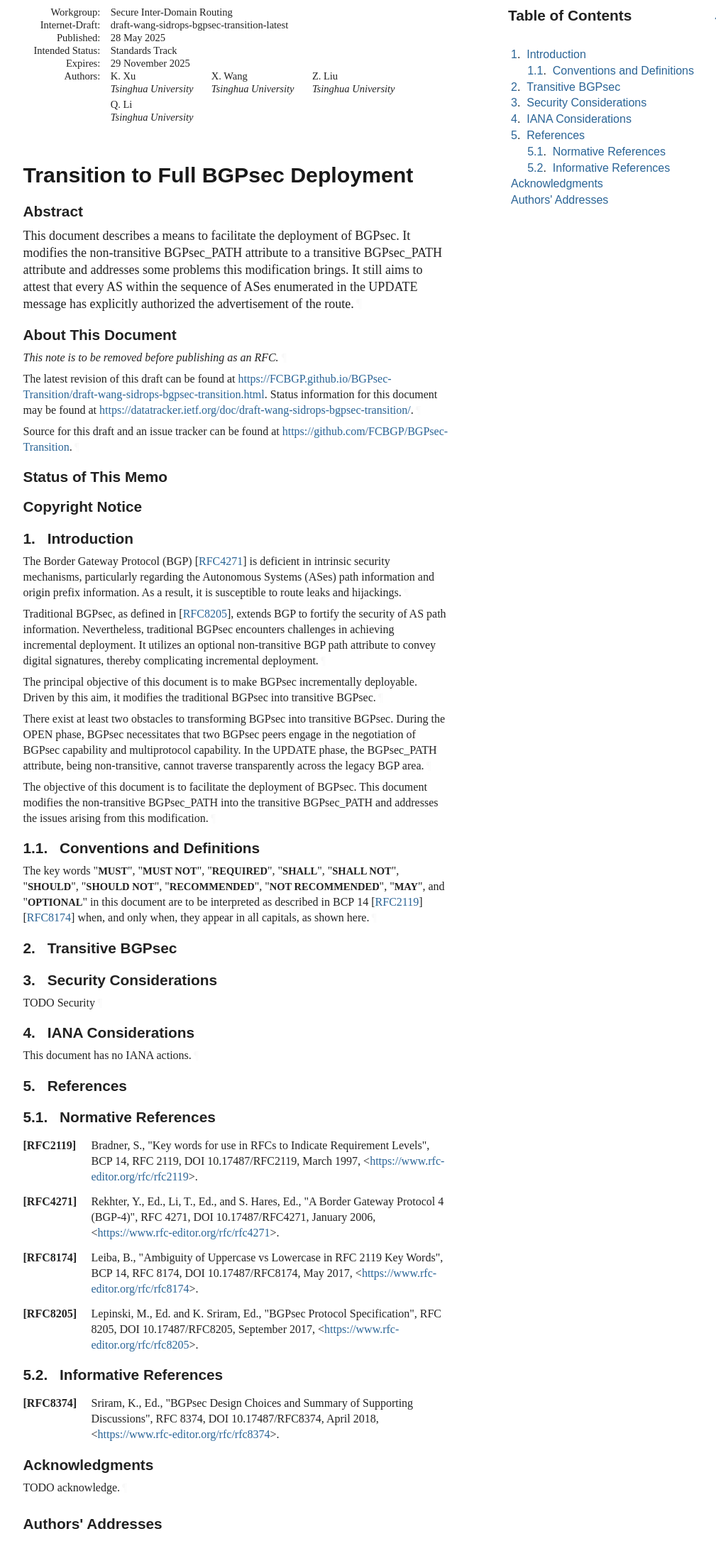
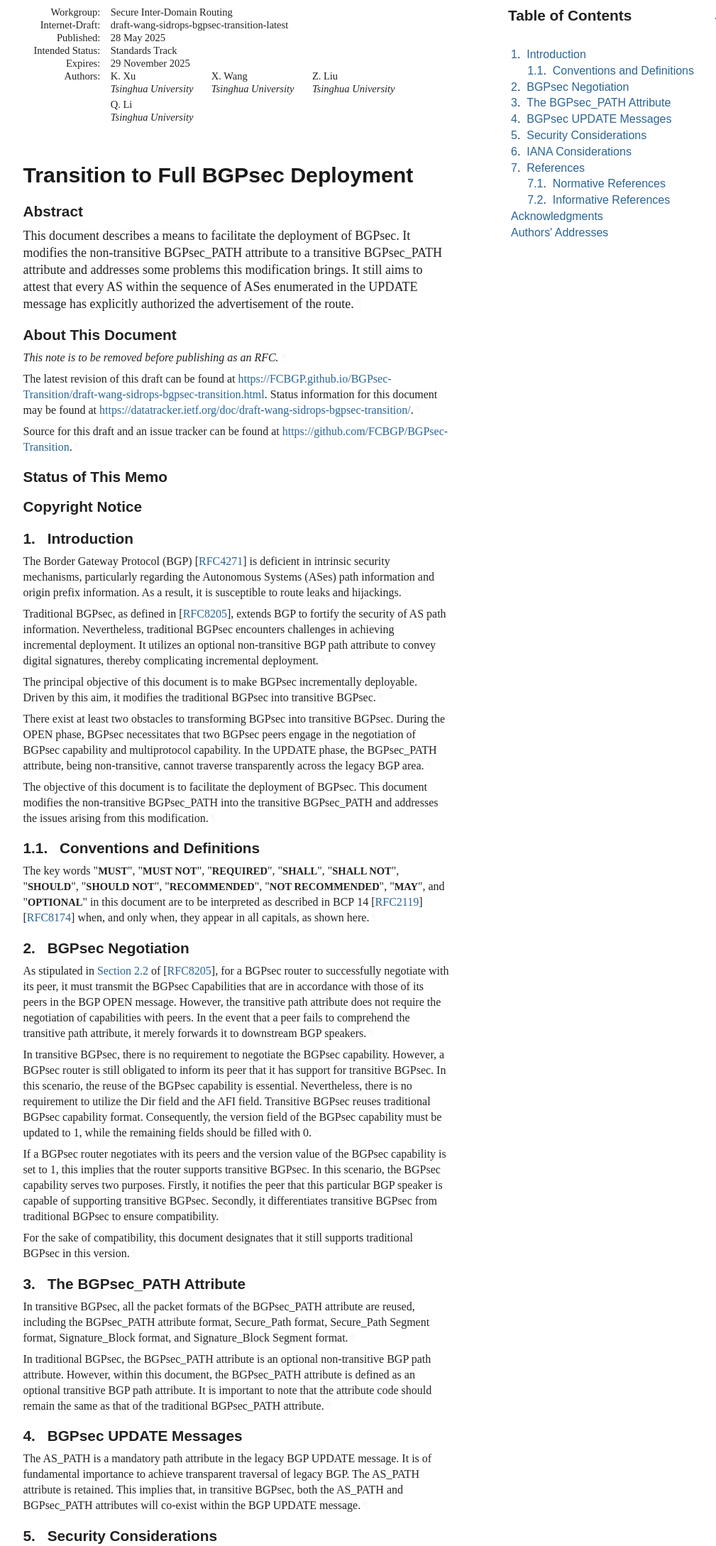
Before and after one commit to FCBGP/FCBGP-BGPsec-Transition, a plain HTML site: page v00/draft-wang-sidrops-bgpsec-transition.html in a window 1280 px wide. Shown: the part 67-2245 px from the top of the page at 71% size, without its empty margins (92-1101 px from the left). Drawn offline with Linux system fonts and the light colour scheme; a web font is replaced by a local one.

Commit message:
Script updating gh-pages from 4c3ad1c. [ci skip]

```diff
--- a/v00/draft-wang-sidrops-bgpsec-transition.html
+++ b/v00/draft-wang-sidrops-bgpsec-transition.html
@@ -1165,30 +1165,36 @@ svg :is([fill="white"], [fill^="#fff"]) {
             </ul>
 </li>
           <li class="compact toc ulBare ulEmpty" id="section-toc.1-1.2">
-            <p id="section-toc.1-1.2.1" class="keepWithNext"><a href="#section-2" class="auto internal xref">2</a>.  <a href="#name-transitive-bgpsec" class="internal xref">Transitive BGPsec</a></p>
+            <p id="section-toc.1-1.2.1" class="keepWithNext"><a href="#section-2" class="auto internal xref">2</a>.  <a href="#name-bgpsec-negotiation" class="internal xref">BGPsec Negotiation</a></p>
 </li>
           <li class="compact toc ulBare ulEmpty" id="section-toc.1-1.3">
-            <p id="section-toc.1-1.3.1"><a href="#section-3" class="auto internal xref">3</a>.  <a href="#name-security-considerations" class="internal xref">Security Considerations</a></p>
+            <p id="section-toc.1-1.3.1"><a href="#section-3" class="auto internal xref">3</a>.  <a href="#name-the-bgpsec_path-attribute" class="internal xref">The BGPsec_PATH Attribute</a></p>
 </li>
           <li class="compact toc ulBare ulEmpty" id="section-toc.1-1.4">
-            <p id="section-toc.1-1.4.1"><a href="#section-4" class="auto internal xref">4</a>.  <a href="#name-iana-considerations" class="internal xref">IANA Considerations</a></p>
+            <p id="section-toc.1-1.4.1"><a href="#section-4" class="auto internal xref">4</a>.  <a href="#name-bgpsec-update-messages" class="internal xref">BGPsec UPDATE Messages</a></p>
 </li>
           <li class="compact toc ulBare ulEmpty" id="section-toc.1-1.5">
-            <p id="section-toc.1-1.5.1"><a href="#section-5" class="auto internal xref">5</a>.  <a href="#name-references" class="internal xref">References</a></p>
+            <p id="section-toc.1-1.5.1"><a href="#section-5" class="auto internal xref">5</a>.  <a href="#name-security-considerations" class="internal xref">Security Considerations</a></p>
+</li>
+          <li class="compact toc ulBare ulEmpty" id="section-toc.1-1.6">
+            <p id="section-toc.1-1.6.1"><a href="#section-6" class="auto internal xref">6</a>.  <a href="#name-iana-considerations" class="internal xref">IANA Considerations</a></p>
+</li>
+          <li class="compact toc ulBare ulEmpty" id="section-toc.1-1.7">
+            <p id="section-toc.1-1.7.1"><a href="#section-7" class="auto internal xref">7</a>.  <a href="#name-references" class="internal xref">References</a></p>
 <ul class="compact toc ulBare ulEmpty">
-<li class="compact toc ulBare ulEmpty" id="section-toc.1-1.5.2.1">
-                <p id="section-toc.1-1.5.2.1.1"><a href="#section-5.1" class="auto internal xref">5.1</a>.  <a href="#name-normative-references" class="internal xref">Normative References</a></p>
+<li class="compact toc ulBare ulEmpty" id="section-toc.1-1.7.2.1">
+                <p id="section-toc.1-1.7.2.1.1"><a href="#section-7.1" class="auto internal xref">7.1</a>.  <a href="#name-normative-references" class="internal xref">Normative References</a></p>
 </li>
-              <li class="compact toc ulBare ulEmpty" id="section-toc.1-1.5.2.2">
-                <p id="section-toc.1-1.5.2.2.1"><a href="#section-5.2" class="auto internal xref">5.2</a>.  <a href="#name-informative-references" class="internal xref">Informative References</a></p>
+              <li class="compact toc ulBare ulEmpty" id="section-toc.1-1.7.2.2">
+                <p id="section-toc.1-1.7.2.2.1"><a href="#section-7.2" class="auto internal xref">7.2</a>.  <a href="#name-informative-references" class="internal xref">Informative References</a></p>
 </li>
             </ul>
 </li>
-          <li class="compact toc ulBare ulEmpty" id="section-toc.1-1.6">
-            <p id="section-toc.1-1.6.1"><a href="#appendix-A" class="auto internal xref"></a><a href="#name-acknowledgments" class="internal xref">Acknowledgments</a></p>
+          <li class="compact toc ulBare ulEmpty" id="section-toc.1-1.8">
+            <p id="section-toc.1-1.8.1"><a href="#appendix-A" class="auto internal xref"></a><a href="#name-acknowledgments" class="internal xref">Acknowledgments</a></p>
 </li>
-          <li class="compact toc ulBare ulEmpty" id="section-toc.1-1.7">
-            <p id="section-toc.1-1.7.1"><a href="#appendix-B" class="auto internal xref"></a><a href="#name-authors-addresses" class="internal xref">Authors' Addresses</a></p>
+          <li class="compact toc ulBare ulEmpty" id="section-toc.1-1.9">
+            <p id="section-toc.1-1.9.1"><a href="#appendix-B" class="auto internal xref"></a><a href="#name-authors-addresses" class="internal xref">Authors' Addresses</a></p>
 </li>
         </ul>
 </nav>
@@ -1217,38 +1223,59 @@ appear in all capitals, as shown here.<a href="#section-1.1-1" class="pilcrow">
 </div>
 </section>
 </div>
-<div id="transitive-bgpsec">
+<div id="bgpsec-negotiation">
 <section id="section-2">
-      <h2 id="name-transitive-bgpsec">
-<a href="#section-2" class="section-number selfRef">2. </a><a href="#name-transitive-bgpsec" class="section-name selfRef">Transitive BGPsec</a>
-    </h2>
+      <h2 id="name-bgpsec-negotiation">
+<a href="#section-2" class="section-number selfRef">2. </a><a href="#name-bgpsec-negotiation" class="section-name selfRef">BGPsec Negotiation</a>
+      </h2>
+<p id="section-2-1">As stipulated in <span><a href="https://rfc-editor.org/rfc/rfc8205#section-2.2" class="relref">Section 2.2</a> of [<a href="#RFC8205" class="cite xref">RFC8205</a>]</span>, for a BGPsec router to successfully negotiate with its peer, it must transmit the BGPsec Capabilities that are in accordance with those of its peers in the BGP OPEN message. However, the transitive path attribute does not require the negotiation of capabilities with peers. In the event that a peer fails to comprehend the transitive path attribute, it merely forwards it to downstream BGP speakers.<a href="#section-2-1" class="pilcrow">¶</a></p>
+<p id="section-2-2">In transitive BGPsec, there is no requirement to negotiate the BGPsec capability. However, a BGPsec router is still obligated to inform its peer that it has support for transitive BGPsec. In this scenario, the reuse of the BGPsec capability is essential. Nevertheless, there is no requirement to utilize the Dir field and the AFI field. Transitive BGPsec reuses traditional BGPsec capability format. Consequently, the version field of the BGPsec capability must be updated to 1, while the remaining fields should be filled with 0.<a href="#section-2-2" class="pilcrow">¶</a></p>
+<p id="section-2-3">If a BGPsec router negotiates with its peers and the version value of the BGPsec capability is set to 1, this implies that the router supports transitive BGPsec. In this scenario, the BGPsec capability serves two purposes. Firstly, it notifies the peer that this particular BGP speaker is capable of supporting transitive BGPsec. Secondly, it differentiates transitive BGPsec from traditional BGPsec to ensure compatibility.<a href="#section-2-3" class="pilcrow">¶</a></p>
+<p id="section-2-4">For the sake of compatibility, this document designates that it still supports traditional BGPsec in this version.<a href="#section-2-4" class="pilcrow">¶</a></p>
+</section>
+</div>
+<div id="the-bgpsecpath-attribute">
+<section id="section-3">
+      <h2 id="name-the-bgpsec_path-attribute">
+<a href="#section-3" class="section-number selfRef">3. </a><a href="#name-the-bgpsec_path-attribute" class="section-name selfRef">The BGPsec_PATH Attribute</a>
+      </h2>
+<p id="section-3-1">In transitive BGPsec, all the packet formats of the BGPsec_PATH attribute are reused, including the BGPsec_PATH attribute format, Secure_Path format, Secure_Path Segment format, Signature_Block format, and Signature_Block Segment format.<a href="#section-3-1" class="pilcrow">¶</a></p>
+<p id="section-3-2">In traditional BGPsec, the BGPsec_PATH attribute is an optional non-transitive BGP path attribute. However, within this document, the BGPsec_PATH attribute is defined as an optional transitive BGP path attribute. It is important to note that the attribute code should remain the same as that of the traditional BGPsec_PATH attribute.<a href="#section-3-2" class="pilcrow">¶</a></p>
+</section>
+</div>
+<div id="bgpsec-update-messages">
+<section id="section-4">
+      <h2 id="name-bgpsec-update-messages">
+<a href="#section-4" class="section-number selfRef">4. </a><a href="#name-bgpsec-update-messages" class="section-name selfRef">BGPsec UPDATE Messages</a>
+      </h2>
+<p id="section-4-1">The AS_PATH is a mandatory path attribute in the legacy BGP UPDATE message. It is of fundamental importance to achieve transparent traversal of legacy BGP. The AS_PATH attribute is retained. This implies that, in transitive BGPsec, both the AS_PATH and BGPsec_PATH attributes will co-exist within the BGP UPDATE message.<a href="#section-4-1" class="pilcrow">¶</a></p>
 </section>
 </div>
 <div id="security-considerations">
-<section id="section-3">
+<section id="section-5">
       <h2 id="name-security-considerations">
-<a href="#section-3" class="section-number selfRef">3. </a><a href="#name-security-considerations" class="section-name selfRef">Security Considerations</a>
+<a href="#section-5" class="section-number selfRef">5. </a><a href="#name-security-considerations" class="section-name selfRef">Security Considerations</a>
       </h2>
-<p id="section-3-1">TODO Security<a href="#section-3-1" class="pilcrow">¶</a></p>
+<p id="section-5-1">TODO Security<a href="#section-5-1" class="pilcrow">¶</a></p>
 </section>
 </div>
 <div id="iana-considerations">
-<section id="section-4">
+<section id="section-6">
       <h2 id="name-iana-considerations">
-<a href="#section-4" class="section-number selfRef">4. </a><a href="#name-iana-considerations" class="section-name selfRef">IANA Considerations</a>
+<a href="#section-6" class="section-number selfRef">6. </a><a href="#name-iana-considerations" class="section-name selfRef">IANA Considerations</a>
       </h2>
-<p id="section-4-1">This document has no IANA actions.<a href="#section-4-1" class="pilcrow">¶</a></p>
+<p id="section-6-1">This document has no IANA actions.<a href="#section-6-1" class="pilcrow">¶</a></p>
 </section>
 </div>
 <div id="sec-combined-references">
-<section id="section-5">
+<section id="section-7">
       <h2 id="name-references">
-<a href="#section-5" class="section-number selfRef">5. </a><a href="#name-references" class="section-name selfRef">References</a>
+<a href="#section-7" class="section-number selfRef">7. </a><a href="#name-references" class="section-name selfRef">References</a>
       </h2>
 <div id="sec-normative-references">
-<section id="section-5.1">
+<section id="section-7.1">
         <h3 id="name-normative-references">
-<a href="#section-5.1" class="section-number selfRef">5.1. </a><a href="#name-normative-references" class="section-name selfRef">Normative References</a>
+<a href="#section-7.1" class="section-number selfRef">7.1. </a><a href="#name-normative-references" class="section-name selfRef">Normative References</a>
         </h3>
 <dl class="references">
 <dt id="RFC2119">[RFC2119]</dt>
@@ -1271,9 +1298,9 @@ appear in all capitals, as shown here.<a href="#section-1.1-1" class="pilcrow">
 </section>
 </div>
 <div id="sec-informative-references">
-<section id="section-5.2">
+<section id="section-7.2">
         <h3 id="name-informative-references">
-<a href="#section-5.2" class="section-number selfRef">5.2. </a><a href="#name-informative-references" class="section-name selfRef">Informative References</a>
+<a href="#section-7.2" class="section-number selfRef">7.2. </a><a href="#name-informative-references" class="section-name selfRef">Informative References</a>
         </h3>
 <dl class="references">
 <dt id="RFC8374">[RFC8374]</dt>
```
Also changed, not shown: v00/draft-wang-sidrops-bgpsec-transition.txt.
